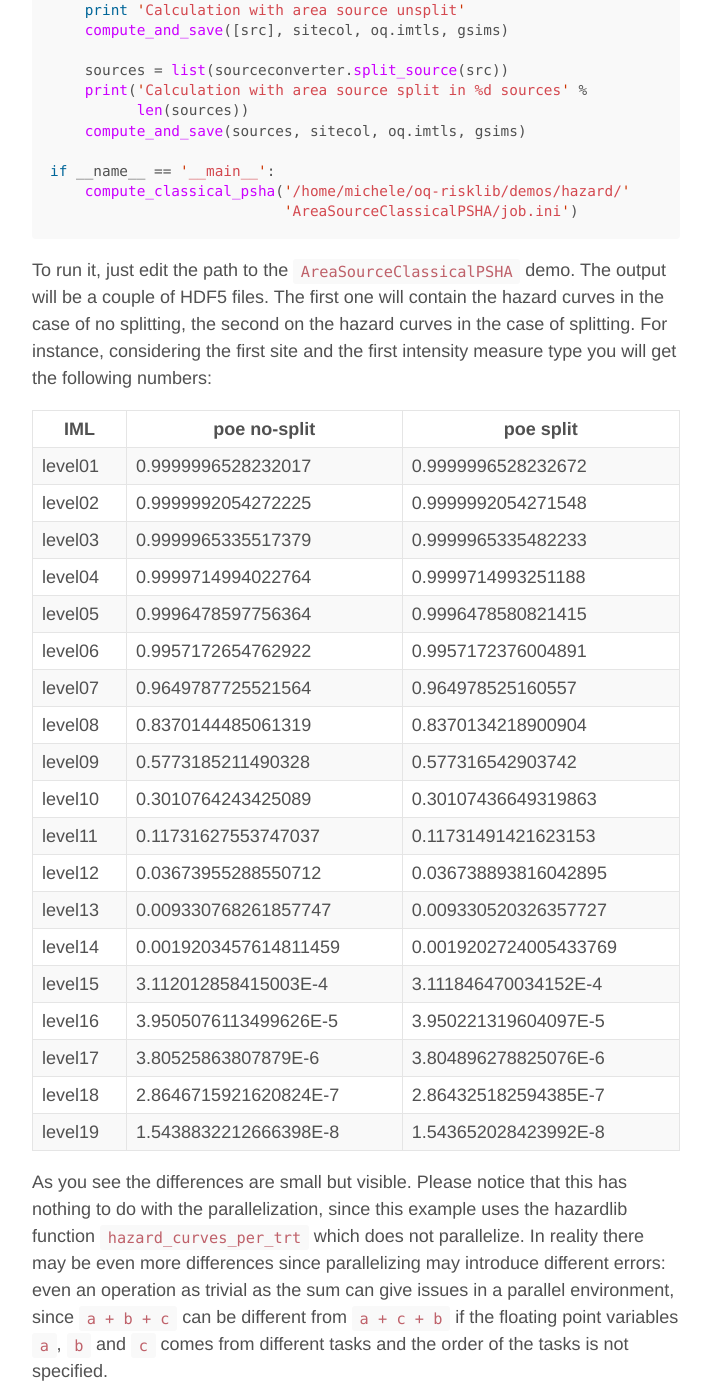
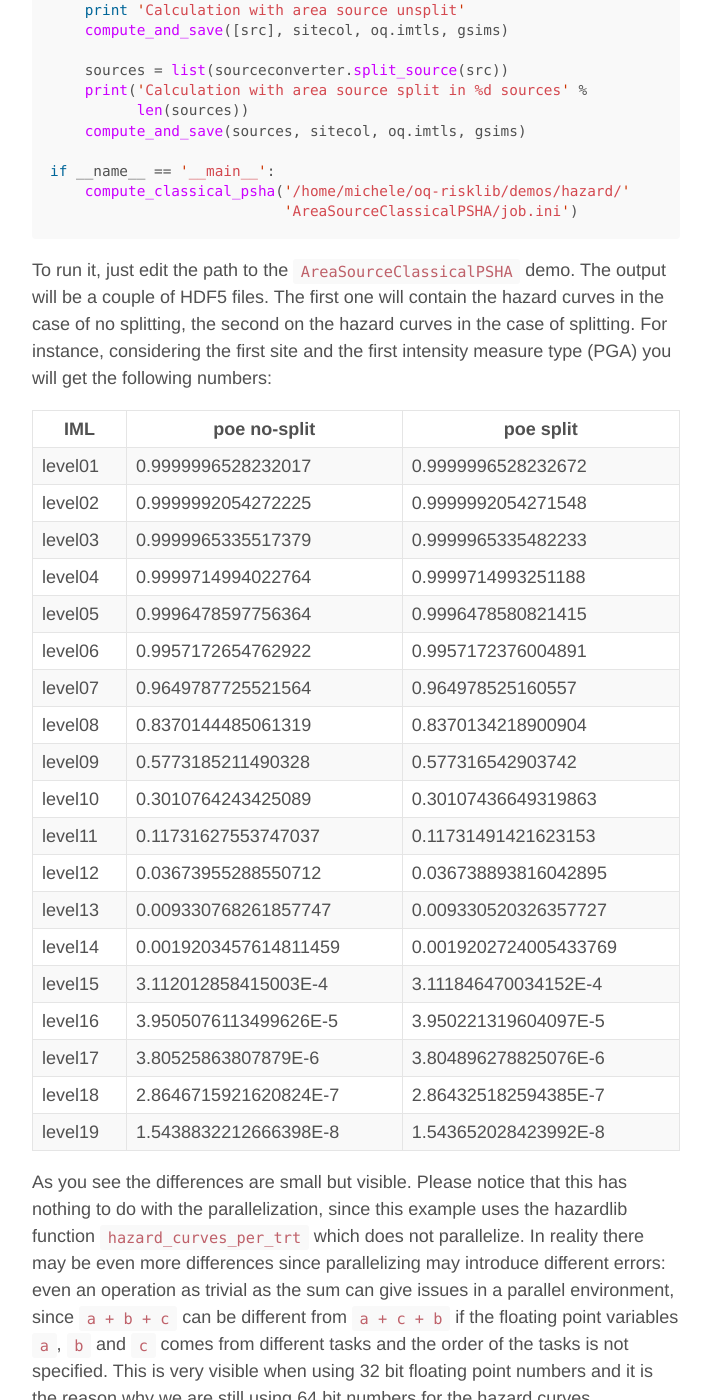
Before and after one commit to micheles/micheles.github.io, a Jekyll site: the page built from _posts/2016-01-10-to-split-or-not-to-split.md, in a window 1280 px wide and 1400 px high, scrolled down 2156 px. Shown: the whole window, without its empty margins (284-995 px from the left). Built offline with Jekyll 4.4.1, drawn with Linux system fonts in a browser that asks for light colours; Markdown is read by kramdown in place of the engine named in the settings; comment, search, counter and statistics services are not loaded; some of the changed text lies outside the part shown.

Commit message:
Small fix

```diff
--- a/_posts/2016-01-10-to-split-or-not-to-split.md
+++ b/_posts/2016-01-10-to-split-or-not-to-split.md
@@ -102,7 +102,7 @@ To run it, just edit the path to the `AreaSourceClassicalPSHA` demo.
 The output will be a couple of HDF5 files. The first one will contain
 the hazard curves in the case of no splitting, the second on the
 hazard curves in the case of splitting. For instance, considering
-the first site and the first intensity measure type you will get
+the first site and the first intensity measure type (PGA) you will get
 the following numbers:
 
 IML     | poe no-split          | poe split
@@ -135,7 +135,9 @@ parallelizing may introduce different errors: even an operation as
 trivial as the sum can give issues in a parallel environment, since
 `a + b + c` can be different from `a + c + b` if the floating point
 variables `a`, `b` and `c` comes from different tasks and the order of
-the tasks is not specified.
+the tasks is not specified. This is very visible when using 32 bit
+floating point numbers and it is the reason why we are still using 64 bit
+numbers for the hazard curves.
 
 The lesson learned is that the tests must have a tolerance
 high enough to be insensitive to the splitting issue.
```
